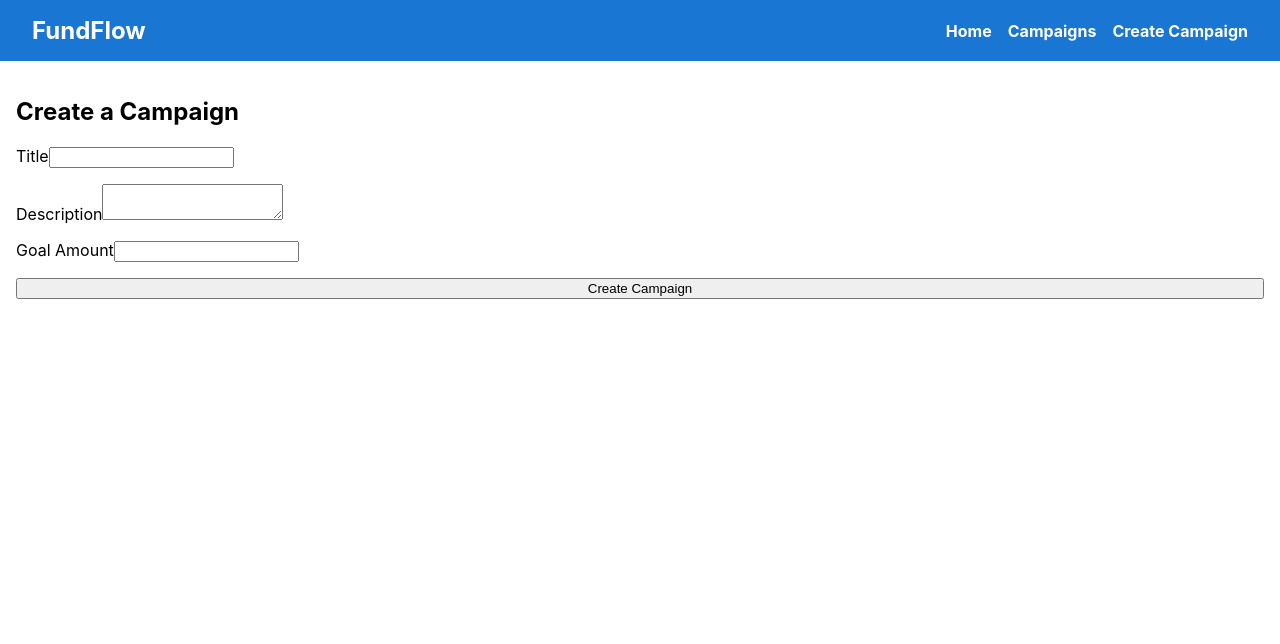
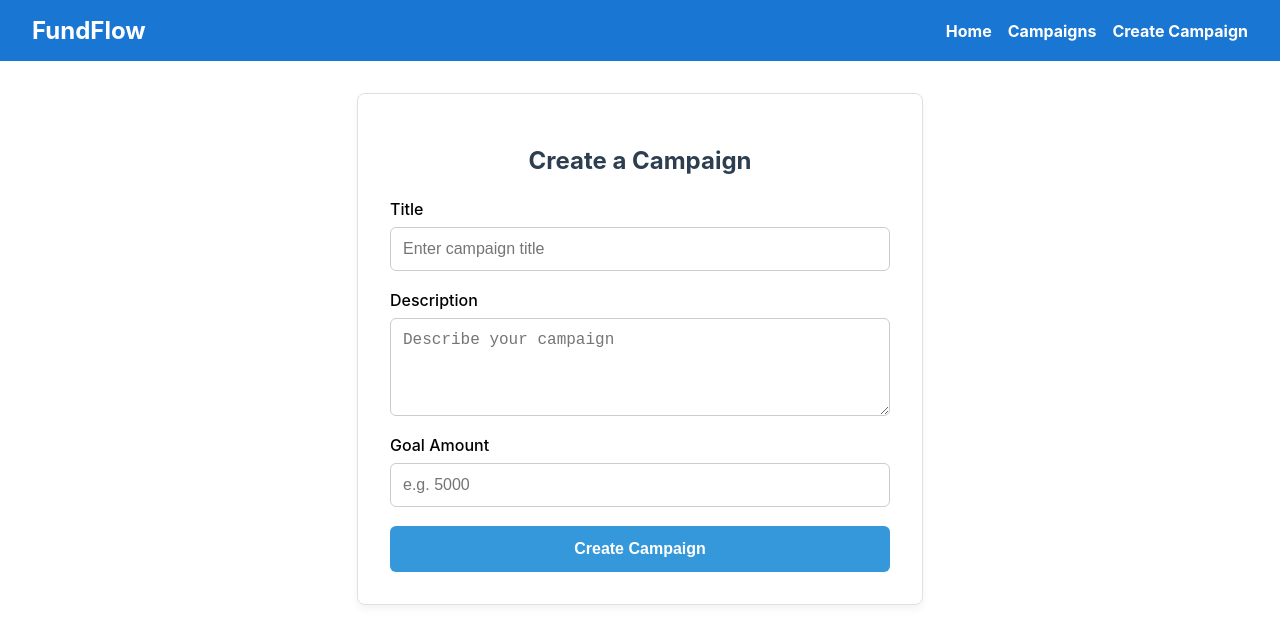
Before and after one commit to cassyomondi/FundFlow-Crowdfunding-App, a React (Create React App) app in the folder client/: page /create in a window 1280 px wide. Shown: the top 644 px of the page. Built offline with nearby package versions, Linux system fonts and the light colour scheme.

Commit message:
Set CreateCampaign.js to display alert before backend is ready

```diff
--- a/client/src/pages/CreateCampaign.js
+++ b/client/src/pages/CreateCampaign.js
@@ -1,5 +1,6 @@
 import { Formik, Form, Field, ErrorMessage } from "formik";
 import * as Yup from "yup";
+// import axios from "axios"; // uncomment when backend is ready
 
 function CreateCampaign() {
   const initialValues = {
@@ -16,39 +17,131 @@ function CreateCampaign() {
       .required("Goal amount is required"),
   });
 
-  const handleSubmit = (values) => {
-    console.log("Form Submitted:", values);
-    // Later → send via axios to backend
+  const handleSubmit = (values, { resetForm }) => {
+    //Temporary: show alert
+    alert(`Campaign Created!\n\nTitle: ${values.title}\nDescription: ${values.description}\nGoal: ${values.goal}`);
+
+    resetForm(); // clear the form after submission
+
+    /*
+    ****Later: connect to backend****
+    axios.post("http://localhost:5000/campaigns", values)
+      .then((response) => {
+        console.log("Campaign saved:", response.data);
+        alert("Campaign created successfully!");
+        resetForm();
+      })
+      .catch((error) => {
+        console.error("Error creating campaign:", error);
+        alert("Failed to create campaign. Please try again.");
+      });
+    */
   };
 
   return (
-    <div style={{ padding: "1rem" }}>
-      <h2>Create a Campaign</h2>
+    <div
+      style={{
+        padding: "2rem",
+        maxWidth: "500px",
+        margin: "2rem auto",
+        border: "1px solid #e0e0e0",
+        borderRadius: "8px",
+        boxShadow: "0 4px 8px rgba(0,0,0,0.05)",
+        backgroundColor: "#fff",
+      }}
+    >
+      <h2 style={{ textAlign: "center", marginBottom: "1.5rem", color: "#2c3e50" }}>
+        Create a Campaign
+      </h2>
+
       <Formik
         initialValues={initialValues}
         validationSchema={validationSchema}
         onSubmit={handleSubmit}
       >
-        <Form style={{ display: "flex", flexDirection: "column", gap: "1rem" }}>
-          <div>
-            <label>Title</label>
-            <Field name="title" />
-            <ErrorMessage name="title" component="div" style={{ color: "red" }} />
+        <Form style={{ display: "flex", flexDirection: "column", gap: "1.2rem" }}>
+          <div style={{ display: "flex", flexDirection: "column" }}>
+            <label style={{ marginBottom: "0.5rem", fontWeight: "500" }}>Title</label>
+            <Field
+              name="title"
+              placeholder="Enter campaign title"
+              style={{
+                padding: "0.75rem",
+                borderRadius: "6px",
+                border: "1px solid #ccc",
+                outline: "none",
+                fontSize: "1rem",
+              }}
+            />
+            <ErrorMessage
+              name="title"
+              component="div"
+              style={{ color: "red", fontSize: "0.9rem", marginTop: "0.25rem" }}
+            />
           </div>
 
-          <div>
-            <label>Description</label>
-            <Field as="textarea" name="description" />
-            <ErrorMessage name="description" component="div" style={{ color: "red" }} />
+          <div style={{ display: "flex", flexDirection: "column" }}>
+            <label style={{ marginBottom: "0.5rem", fontWeight: "500" }}>Description</label>
+            <Field
+              as="textarea"
+              name="description"
+              placeholder="Describe your campaign"
+              rows="4"
+              style={{
+                padding: "0.75rem",
+                borderRadius: "6px",
+                border: "1px solid #ccc",
+                outline: "none",
+                fontSize: "1rem",
+                resize: "vertical",
+              }}
+            />
+            <ErrorMessage
+              name="description"
+              component="div"
+              style={{ color: "red", fontSize: "0.9rem", marginTop: "0.25rem" }}
+            />
           </div>
 
-          <div>
-            <label>Goal Amount</label>
-            <Field type="number" name="goal" />
-            <ErrorMessage name="goal" component="div" style={{ color: "red" }} />
+          <div style={{ display: "flex", flexDirection: "column" }}>
+            <label style={{ marginBottom: "0.5rem", fontWeight: "500" }}>Goal Amount</label>
+            <Field
+              type="number"
+              name="goal"
+              placeholder="e.g. 5000"
+              style={{
+                padding: "0.75rem",
+                borderRadius: "6px",
+                border: "1px solid #ccc",
+                outline: "none",
+                fontSize: "1rem",
+              }}
+            />
+            <ErrorMessage
+              name="goal"
+              component="div"
+              style={{ color: "red", fontSize: "0.9rem", marginTop: "0.25rem" }}
+            />
           </div>
 
-          <button type="submit">Create Campaign</button>
+          <button
+            type="submit"
+            style={{
+              padding: "0.85rem",
+              border: "none",
+              borderRadius: "6px",
+              backgroundColor: "#3498db",
+              color: "white",
+              fontWeight: "600",
+              fontSize: "1rem",
+              cursor: "pointer",
+              transition: "background 0.3s",
+            }}
+            onMouseOver={(e) => (e.target.style.backgroundColor = "#2980b9")}
+            onMouseOut={(e) => (e.target.style.backgroundColor = "#3498db")}
+          >
+            Create Campaign
+          </button>
         </Form>
       </Formik>
     </div>
```
